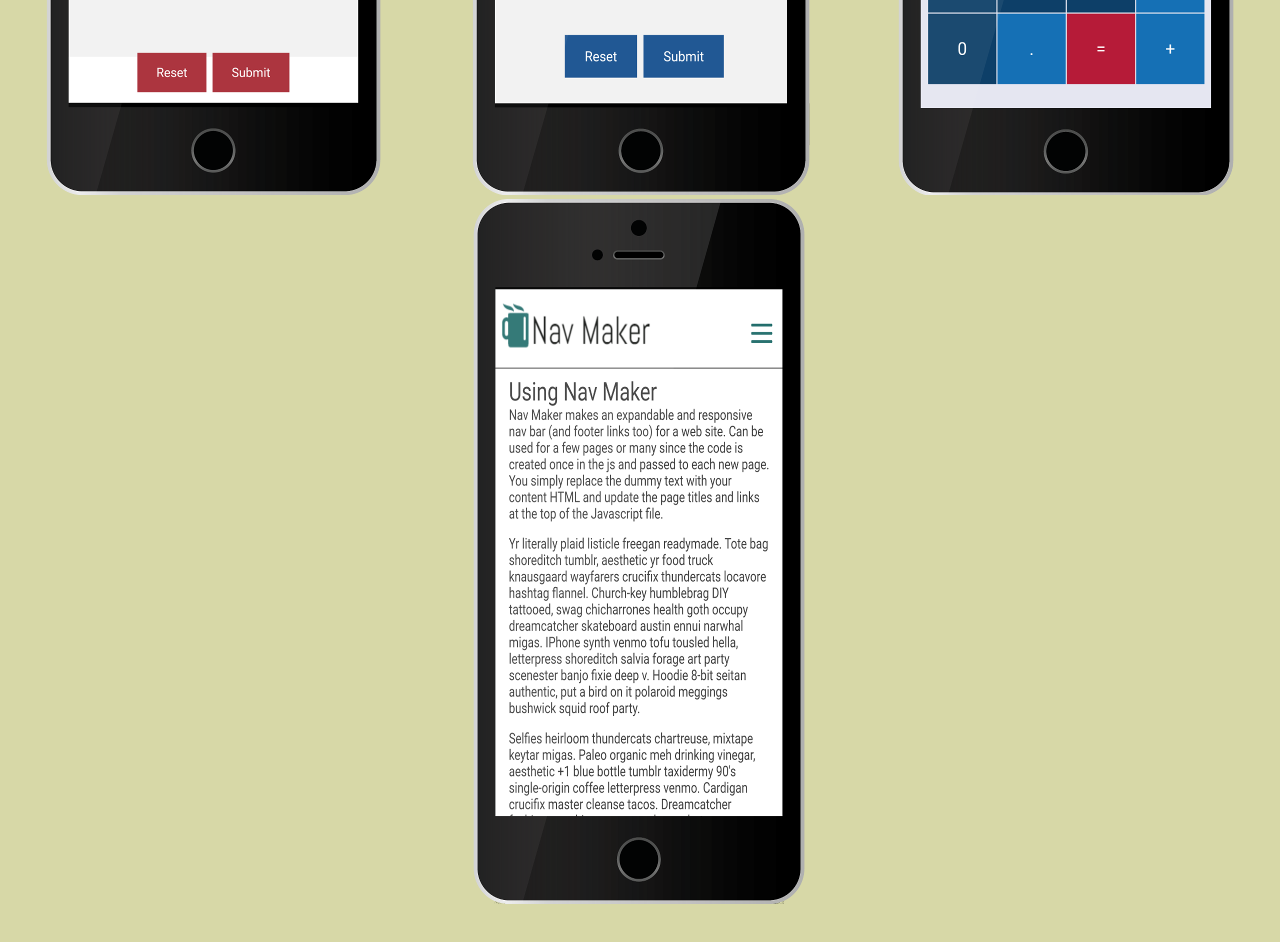
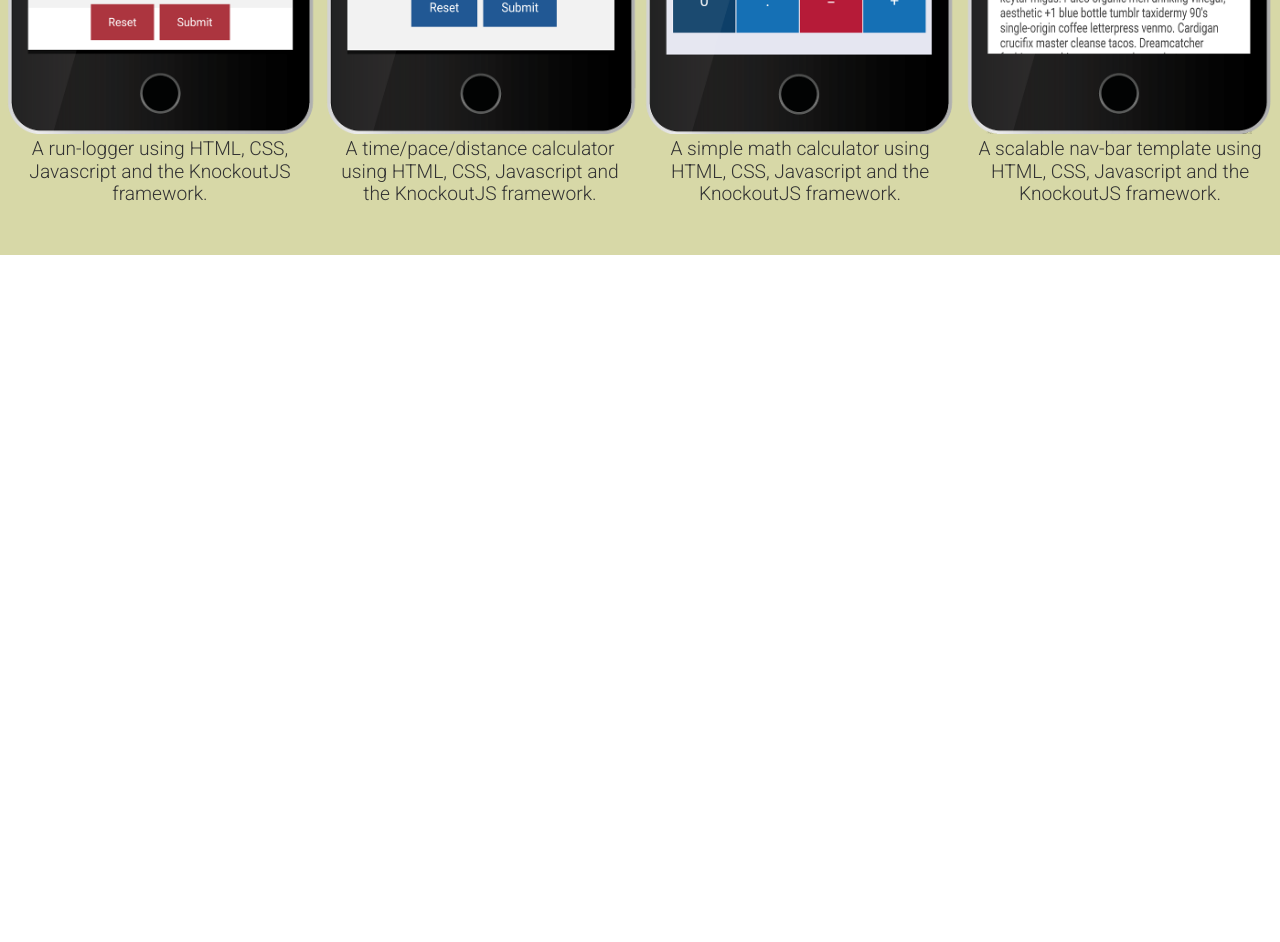
Before and after one commit to dkmullen/my-portfolio, a website built with webpack: page app/index.html in a window 1280 px wide. Shown: the part 2400-3342 px from the top of the page. After the commit the page ends 2655 px from the top, so only its background shows below. Built offline with nearby package versions, Linux system fonts and the light colour scheme.

Commit message:
Add descriptions to apps

```diff
--- a/app/index.html
+++ b/app/index.html
@@ -71,7 +71,7 @@
           <img src="resources/images/runlog-350.png" />
         </div>
         <div class="a-project__description">
-
+          A run-logger using HTML, CSS, Javascript and the KnockoutJS framework.
         </div>
       </div>
       <div class="a-project">
@@ -79,7 +79,7 @@
           <img src="resources/images/runcalc-350.png" />
         </div>
         <div class="a-project__description">
-
+          A time/pace/distance calculator using HTML, CSS, Javascript and the KnockoutJS framework.
         </div>
       </div>
       <div class="a-project">
@@ -87,7 +87,7 @@
           <img src="resources/images/calculator-350.png" />
         </div>
         <div class="a-project__description">
-
+          A simple math calculator using HTML, CSS, Javascript and the KnockoutJS framework.
         </div>
       </div>
       <div class="a-project">
@@ -95,7 +95,7 @@
           <img src="resources/images/navmaker-350.png" />
         </div>
         <div class="a-project__description">
-
+          A scalable nav-bar template using HTML, CSS, Javascript and the KnockoutJS framework.
         </div>
       </div>
     </div>
--- a/app/resources/styles/modules/_projects.css
+++ b/app/resources/styles/modules/_projects.css
@@ -33,13 +33,18 @@
      display: flex;
      flex-wrap: wrap;
      padding: 50px 0;
+   }
 
+   .a-project {
+     margin: 0 auto;
+     max-width: 320px;
 
+     &__description {
+       max-width: 90%;
+       margin: 0 auto;
+       text-align: center;
+       font-size: 1.2rem;
+       font-weight: 300;
+     }
    }
 }
-
-.a-project {
-
-  margin: 0 auto;
-
-}
--- a/app/temp/styles/styles.css
+++ b/app/temp/styles/styles.css
@@ -613,12 +613,17 @@ a {
      -ms-flex-wrap: wrap;
          flex-wrap: wrap;
      padding: 50px 0;
-
-
    }
 
-.a-project {
+.projects .a-project {
+     margin: 0 auto;
+     max-width: 320px;
+   }
 
-  margin: 0 auto;
-
-}
+.projects .a-project__description {
+       max-width: 90%;
+       margin: 0 auto;
+       text-align: center;
+       font-size: 1.2rem;
+       font-weight: 300;
+     }
```
